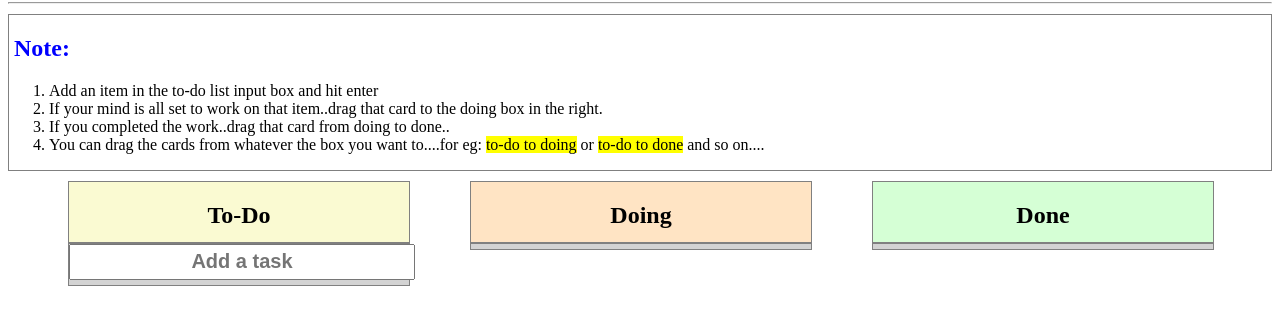
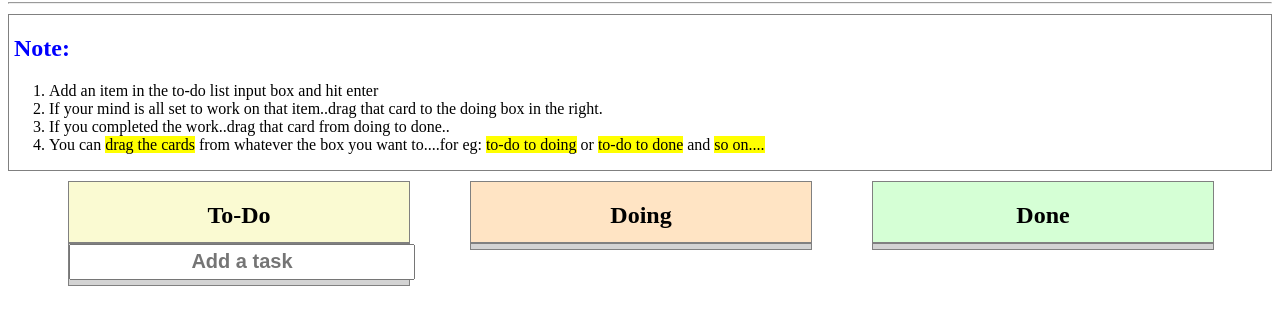
Before and after one commit to pbhanu1994/Simple-Trello, a plain HTML site: page index.html in a window 1280 px wide. Shown: the part 88-412 px from the top of the page. Drawn offline with Linux system fonts and the light colour scheme.

Commit message:
mark tags

```diff
--- a/index.html
+++ b/index.html
@@ -16,7 +16,7 @@
 	    <li>Add an item in the to-do list input box and hit enter</li>
 	    <li>If your mind is all set to work on that item..drag that card to the doing box in the right.</li>
 	    <li>If you completed the work..drag that card from doing to done..</li>
-	    <li>You can drag the cards from whatever the box you want to....for eg: <mark>to-do to doing</mark> or <mark>to-do to done</mark> and so on....</li>
+	    <li>You can <mark>drag the cards</mark> from whatever the box you want to....for eg: <mark>to-do to doing</mark> or <mark>to-do to done</mark> and <mark>so on....</mark></li>
 	</ol>
 </div>
 <div id="container">
```
